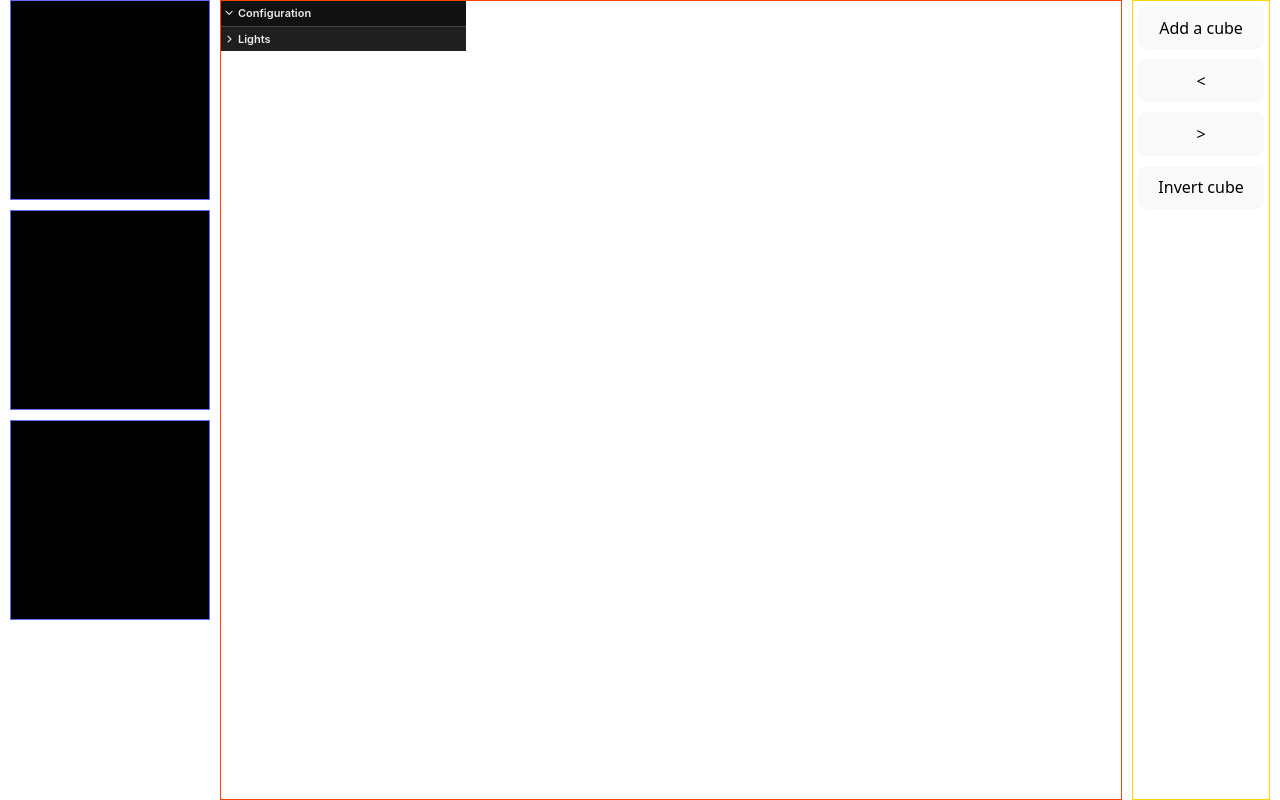
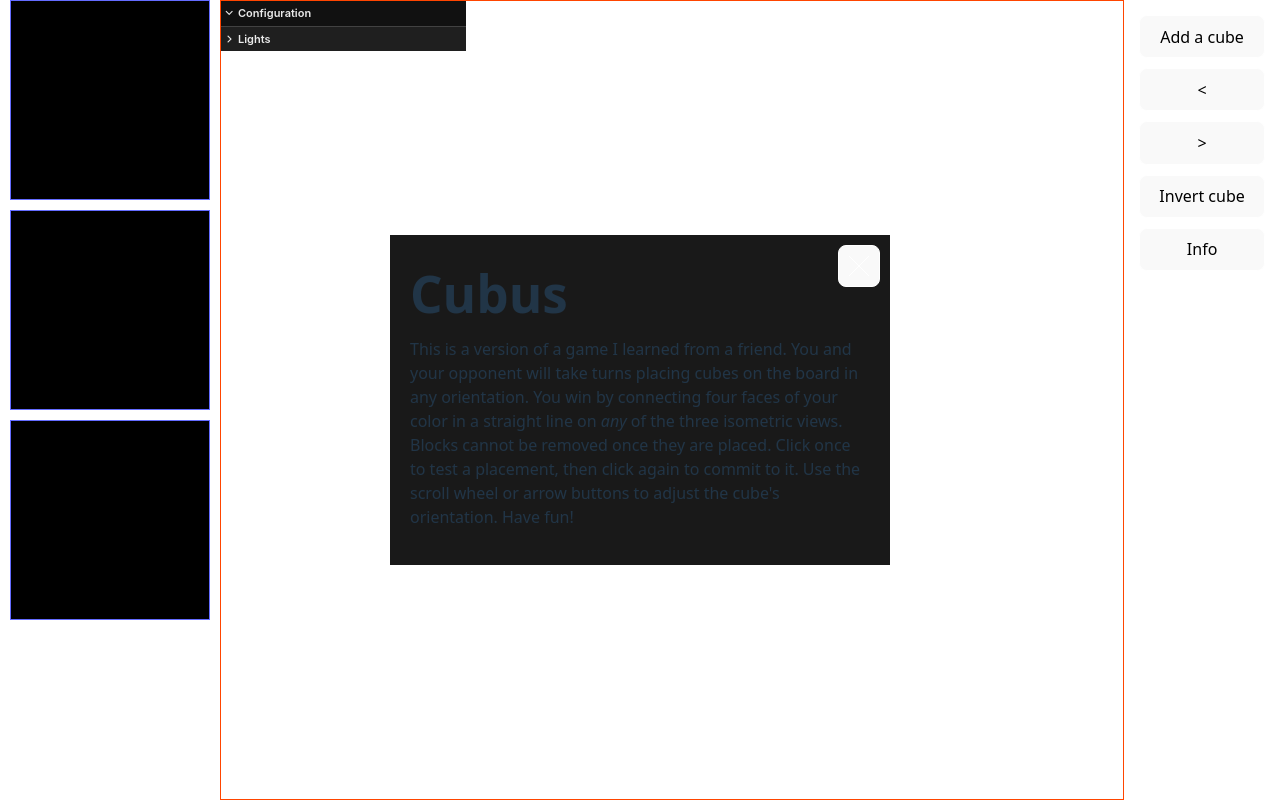
Before and after one commit to Samcfuchs/cubus, a website built with Vite: page index.html in a window 1280 px wide. Built offline with nearby package versions, Linux system fonts and the light colour scheme.

Commit message:
Add infobox

```diff
--- a/index.html
+++ b/index.html
@@ -1,12 +1,32 @@
 <!doctype html>
 <html lang="en">
+
 <head>
   <meta charset="UTF-8" />
   <link rel="icon" type="image/svg+xml" href="/favicon.png" />
   <meta name="viewport" content="width=device-width, initial-scale=1.0" />
   <title>Cubus</title>
 </head>
+
 <body>
+  <div id="help">
+    <h1>Cubus</h1>
+    <button class='button' onClick="this.parentElement.style = 'display: none'">
+      <svg class='x-symbol' alt="Exit" viewBox="0 0 100 100">
+        <line x1="0" y1="0" x2="100" y2="100"></line>
+        <line x1="100" y1="0" x2="0" y2="100"></line>
+      </svg>
+    </button>
+    <p>
+      This is a version of a game I learned from a friend. You and your
+      opponent will take turns placing cubes on the board in any orientation.
+      You win by connecting four faces of your color in a straight line on
+      <em>any</em> of the three isometric views. Blocks cannot be removed once
+      they are placed. Click once to test a placement, then click again to
+      commit to it. Use the scroll wheel or arrow buttons to adjust the cube's
+      orientation. Have fun!
+    </p>
+  </div>
   <div class="flex">
     <div id="views">
       <div id="view_x"></div>
@@ -21,21 +41,10 @@
       <button id="rotate_left">&lt;</button>
       <button id="rotate_right">&gt;</button>
       <button id="flip">Invert cube</button>
+      <button id="info" onClick="document.getElementById('help').style='display:block'">Info</button>
     </div>
-      <!--
-      <div id="config">
-        <h2>Scene configuration</h2>
-        <label for="fill_intensity">Fill light intensity</label>
-          <input type="range" min="0" max="10" value="1" step="0.05" class="slider" id="fill_intensity">
-          <br>
-        <label for="key_intensity">Key light intensity</label>
-          <input type="range" min="0" max="10" value="1" step="0.05" class="slider" id="key_intensity">
-          <br>
-        <label for="rim_intensity">Rim light intensity</label>
-          <input type="range" min="0" max="10" value="1" step="0.05" class="slider" id="rim_intensity">
-      </div>
-    -->
   </div>
   <script type="module" src="/src/main.ts"></script>
 </body>
+
 </html>
--- a/src/style.css
+++ b/src/style.css
@@ -41,6 +41,36 @@ body {
   justify-content: space-evenly;
 }
 
+div#help {
+  position: fixed;
+  padding: 20px;
+  max-width: 500px;
+  margin: 30px;
+  background-color: rgba(0, 0, 0, 0.90);
+
+  & h1 {
+    margin: 10px 0;
+  }
+
+  & button {
+    position: absolute;
+    top: 10px;
+    right: 10px;
+    stroke: white;
+    line-height: 0;
+    padding: 10px;
+
+    & svg {
+      stroke: white;
+      stroke-width: 5;
+      height: 20px;
+    }
+
+    /* inset-inline-start: 45px;
+    inset-block-start: 40px; */
+  }
+}
+
 .flex {
   display: flex;
   margin: 0 auto;
@@ -73,8 +103,8 @@ body {
 }
 
 #controls {
-  margin: 0 10px;
-  border: 1px solid gold;
+  margin: 10px 10px;
+  /* border: 1px solid gold; */
   display: flex;
   flex-direction: column;
   justify-content: stretch;
@@ -107,12 +137,12 @@ body {
 
 button {
   border-radius: 8px;
-  border: 1px solid transparent;
+  border: 1px solid white;
   padding: 0.6em 1.2em;
   font-size: 1em;
   font-weight: 500;
   font-family: inherit;
-  background-color: #1a1a1a;
+  background-color: #363636;
   cursor: pointer;
   transition: border-color 0.25s;
   display:block;
```
Lines whose indentation alone changed are shown as unchanged.
